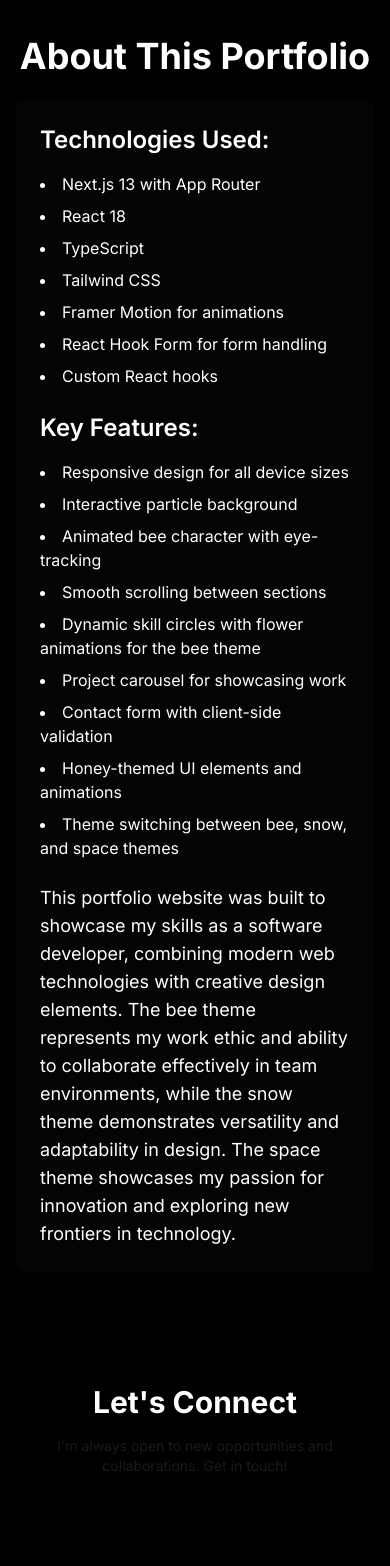
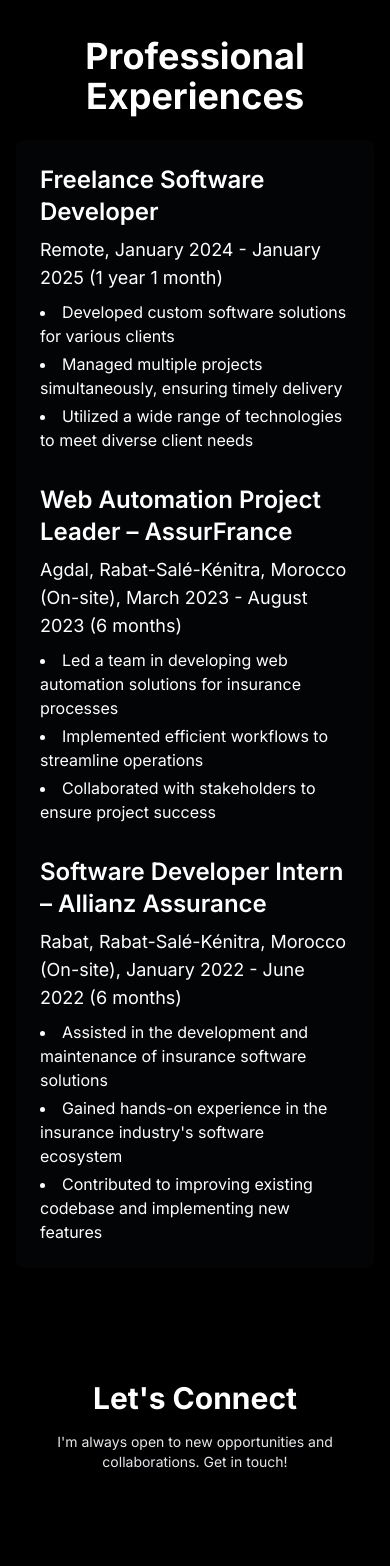
Before and after one commit to bahaeddinOs56/Portfolio, a Next.js app: page / in a window 390 px wide. Shown: the part 3980-5546 px from the top of the page. Built offline with nearby package versions, Linux system fonts and the light colour scheme.

Commit message:
ux for mobile

```diff
--- a/app/page.tsx
+++ b/app/page.tsx
@@ -210,10 +210,10 @@ export default function Home() {
                     Projects
                   </a>
                   <a
-                    href="#portfolio-description"
+                    href="#professional-experiences"
                     className={`block py-2 ${theme === "snow" ? "hover:text-blue-300" : theme === "space" ? "hover:text-gray-300" : "hover:text-yellow-300"} transition-colors`}
                   >
-                    About
+                    Professional Experiences
                   </a>
                   <div className="flex items-center space-x-4 mt-4 md:mt-0">
                     <a
@@ -412,44 +412,48 @@ export default function Home() {
               </div>
             </section>
 
-            {/* Portfolio Project Description */}
-            <section id="portfolio-description" className="py-16 md:py-20">
+            {/* Professional Experiences Section */}
+            <section id="professional-experiences" className="py-16 md:py-20">
               <div className="container mx-auto px-4">
-                <h2 className="text-4xl md:text-5xl font-bold text-center mb-6 md:mb-8">About This Portfolio</h2>
+                <h2 className="text-4xl md:text-5xl font-bold text-center mb-6 md:mb-8">Professional Experiences</h2>
                 <div
                   className={`${
                     theme === "snow" ? "bg-blue-200/10" : theme === "space" ? "bg-gray-800/10" : "bg-white/10"
                   } backdrop-blur-md rounded-lg p-6 md:p-8 text-white`}
                 >
-                  <h3 className="text-2xl font-semibold mb-4">Technologies Used:</h3>
-                  <ul className="list-disc list-inside space-y-2 mb-6">
-                    <li>Next.js 13 with App Router</li>
-                    <li>React 18</li>
-                    <li>TypeScript</li>
-                    <li>Tailwind CSS</li>
-                    <li>Framer Motion for animations</li>
-                    <li>React Hook Form for form handling</li>
-                    <li>Custom React hooks</li>
-                  </ul>
-                  <h3 className="text-2xl font-semibold mb-4">Key Features:</h3>
-                  <ul className="list-disc list-inside space-y-2 mb-6">
-                    <li>Responsive design for all device sizes</li>
-                    <li>Interactive particle background</li>
-                    <li>Animated bee character with eye-tracking</li>
-                    <li>Smooth scrolling between sections</li>
-                    <li>Dynamic skill circles with flower animations for the bee theme</li>
-                    <li>Project carousel for showcasing work</li>
-                    <li>Contact form with client-side validation</li>
-                    <li>Honey-themed UI elements and animations</li>
-                    <li>Theme switching between bee, snow, and space themes</li>
-                  </ul>
-                  <p className="text-lg">
-                    This portfolio website was built to showcase my skills as a software developer, combining modern web
-                    technologies with creative design elements. The bee theme represents my work ethic and ability to
-                    collaborate effectively in team environments, while the snow theme demonstrates versatility and
-                    adaptability in design. The space theme showcases my passion for innovation and exploring new
-                    frontiers in technology.
-                  </p>
+                  <div className="space-y-8">
+                    <div>
+                      <h3 className="text-2xl font-semibold mb-2">Freelance Software Developer</h3>
+                      <p className="text-lg mb-2">Remote, January 2024 - January 2025 (1 year 1 month)</p>
+                      <ul className="list-disc list-inside space-y-1">
+                        <li>Developed custom software solutions for various clients</li>
+                        <li>Managed multiple projects simultaneously, ensuring timely delivery</li>
+                        <li>Utilized a wide range of technologies to meet diverse client needs</li>
+                      </ul>
+                    </div>
+                    <div>
+                      <h3 className="text-2xl font-semibold mb-2">Web Automation Project Leader – AssurFrance</h3>
+                      <p className="text-lg mb-2">
+                        Agdal, Rabat-Salé-Kénitra, Morocco (On-site), March 2023 - August 2023 (6 months)
+                      </p>
+                      <ul className="list-disc list-inside space-y-1">
+                        <li>Led a team in developing web automation solutions for insurance processes</li>
+                        <li>Implemented efficient workflows to streamline operations</li>
+                        <li>Collaborated with stakeholders to ensure project success</li>
+                      </ul>
+                    </div>
+                    <div>
+                      <h3 className="text-2xl font-semibold mb-2">Software Developer Intern – Allianz Assurance</h3>
+                      <p className="text-lg mb-2">
+                        Rabat, Rabat-Salé-Kénitra, Morocco (On-site), January 2022 - June 2022 (6 months)
+                      </p>
+                      <ul className="list-disc list-inside space-y-1">
+                        <li>Assisted in the development and maintenance of insurance software solutions</li>
+                        <li>Gained hands-on experience in the insurance industry's software ecosystem</li>
+                        <li>Contributed to improving existing codebase and implementing new features</li>
+                      </ul>
+                    </div>
+                  </div>
                 </div>
               </div>
             </section>
@@ -458,7 +462,11 @@ export default function Home() {
             <section id="contact" className="py-12 md:py-20">
               <div className="container mx-auto px-4">
                 <h2 className="text-3xl md:text-4xl font-bold text-center mb-4">Let's Connect</h2>
-                <p className="text-center text-[#1A1A1A] mb-8 max-w-2xl mx-auto text-sm md:text-base">
+                <p
+                  className={`text-center mb-8 max-w-2xl mx-auto text-sm md:text-base ${
+                    theme === "space" ? "text-gray-200" : "text-[#1A1A1A]"
+                  }`}
+                >
                   I'm always open to new opportunities and collaborations. Get in touch!
                 </p>
                 <div className="grid grid-cols-1 md:grid-cols-2 gap-8 items-center">
```
